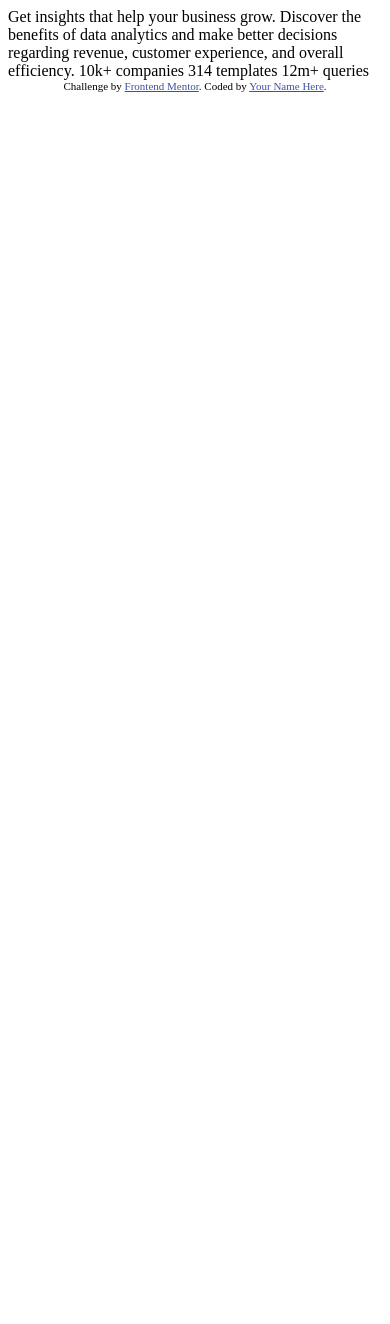
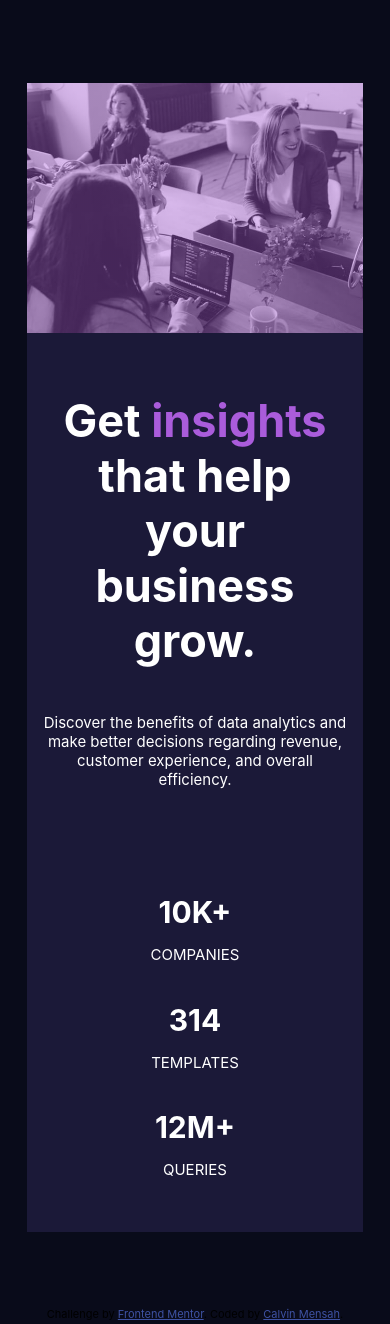
Before and after one commit to CalvinMensah/amalitect-test, a plain HTML site: page index.html in a window 390 px wide. Before the commit the page ends 844 px from the top, so only its background shows below. Drawn offline with Linux system fonts and the light colour scheme.

Commit message:
Add files via upload
Changed design and updated it

```diff
--- a/index.html
+++ b/index.html
@@ -1,33 +1,59 @@
 <!DOCTYPE html>
 <html lang="en">
   <head>
-  <meta charset="UTF-8">
-  <meta name="viewport" content="width=device-width, initial-scale=1.0"> <!-- displays site properly based on user's device -->
+    <meta charset="UTF-8" />
+    <meta name="viewport" content="width=device-width, initial-scale=1.0" />
+    <!-- displays site properly based on user's device -->
 
-  <link rel="icon" type="image/png" sizes="32x32" href="./images/favicon-32x32.png">
+    <link
+      rel="icon"
+      type="image/png"
+      sizes="32x32"
+      href="./images/favicon-32x32.png"
+    />
+    <link rel="stylesheet" href="style.css" />
 
     <title>Frontend Mentor | Stats preview card component</title>
-
-  <!-- Feel free to remove these styles or customise in your own stylesheet 👍 -->
-  <style>
-    .attribution { font-size: 11px; text-align: center; }
-    .attribution a { color: hsl(228, 45%, 44%); }
-  </style>
   </head>
   <body>
+    <div class="card">
+      <div class="content">
+        <div class="container">
+          <p id="main-heading">
+            Get <span class="highlight">insights</span> that help your business
+            grow.
+          </p>
+          <p id="text">
+            Discover the benefits of data analytics and make better decisions
+            regarding revenue, customer experience, and overall efficiency.
+          </p>
+          <div class="companies">
+            <div>
+              <span>10k+</span>
+              <p>companies</p>
+            </div>
+            <div>
+              <span>314</span>
+              <p>templates</p>
+            </div>
+            <div>
+              <span>12m+</span>
+              <p>queries</p>
+            </div>
+          </div>
+        </div>
+      </div>
 
-  Get insights that help your business grow.
-
-  Discover the benefits of data analytics and make better decisions regarding revenue, customer
-  experience, and overall efficiency.
-
-  10k+ companies
-  314 templates
-  12m+ queries
+      <div class="img-section">
+        <!-- <img src="images/image-header-desktop.jpg" alt="" /> -->
+      </div>
+    </div>
 
     <div class="attribution">
-    Challenge by <a href="https://www.frontendmentor.io?ref=challenge" target="_blank">Frontend Mentor</a>.
-    Coded by <a href="#">Your Name Here</a>.
+      Challenge by
+      <a href="https://www.frontendmentor.io?ref=challenge" target="_blank"
+        >Frontend Mentor</a
+      >. Coded by <a href="#">Calvin Mensah</a>.
     </div>
   </body>
 </html>
--- /dev/null
+++ b/style.css
@@ -0,0 +1,135 @@
+.attribution {
+  font-size: 11px;
+  text-align: center;
+}
+.attribution a {
+  color: hsl(228, 45%, 44%);
+}
+
+/* hsl(277, 64%, 61%) */
+:root {
+  font-size: 15px;
+  font-family: Inter;
+}
+
+body {
+  background-color: hsl(233, 47%, 7%);
+  display: flex;
+  flex-direction: column;
+}
+
+.container {
+  width: 80%;
+  margin: 0 auto;
+}
+
+.card {
+  display: flex;
+  width: 80%;
+  margin: 5em auto;
+  border-radius: 5px;
+}
+
+.content {
+  background-color: hsl(244, 38%, 16%);
+  color: white;
+  width: 50%;
+  padding: 0;
+}
+
+#main-heading {
+  font-size: 3rem;
+  font-weight: 700;
+  /* margin: 1em; */
+}
+
+#text {
+  font-size: 1rem;
+  /* margin: 0 2em; */
+}
+
+.img-background {
+}
+
+.img-section {
+  width: 50%;
+  /* background-image: url("images/image-header-desktop.jpg"); */
+  background: linear-gradient(rgba(170, 92, 219, 0.4), rgba(170, 92, 219, 0.4)),
+    url("images/image-header-desktop.jpg");
+
+  background-repeat: no-repeat;
+  background-size: cover;
+}
+
+.img-section img {
+  width: 100%;
+}
+
+.highlight {
+  color: hsl(277, 64%, 61%);
+}
+
+.companies {
+  display: flex;
+  justify-content: space-between;
+  text-transform: uppercase;
+  padding-top: 6em;
+}
+
+.companies span {
+  font-size: 2rem;
+  font-weight: 700;
+}
+
+@media (max-width: 800px) {
+  .container {
+    width: 90%;
+    padding: 1em;
+  }
+  .card {
+    flex-direction: column;
+    width: 90%;
+    margin: inherit auto;
+  }
+
+  .content {
+    width: 100%;
+  }
+
+  .img-section {
+    background: linear-gradient(
+        rgba(170, 92, 219, 0.4),
+        rgba(170, 92, 219, 0.4)
+      ),
+      url("images/image-header-mobile.jpg");
+
+    background-repeat: no-repeat;
+    background-size: cover;
+    width: 100%;
+    height: 250px;
+    order: -1;
+  }
+
+  .companies {
+    flex-direction: column;
+    align-items: center;
+    justify-content: center;
+    text-align: center;
+  }
+
+  .companies div {
+    margin-bottom: 1.5em;
+  }
+
+  .companies span {
+    text-align: center;
+  }
+
+  #text {
+    text-align: center;
+  }
+
+  #main-heading {
+    text-align: center;
+  }
+}
```
Lines whose indentation alone changed are shown as unchanged.
